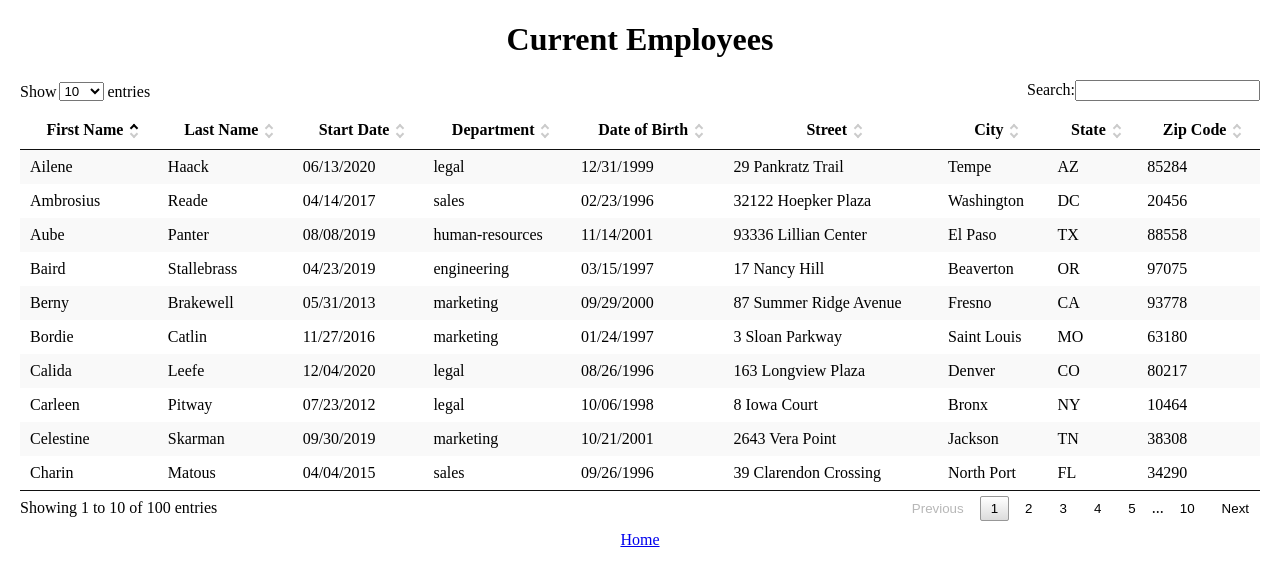
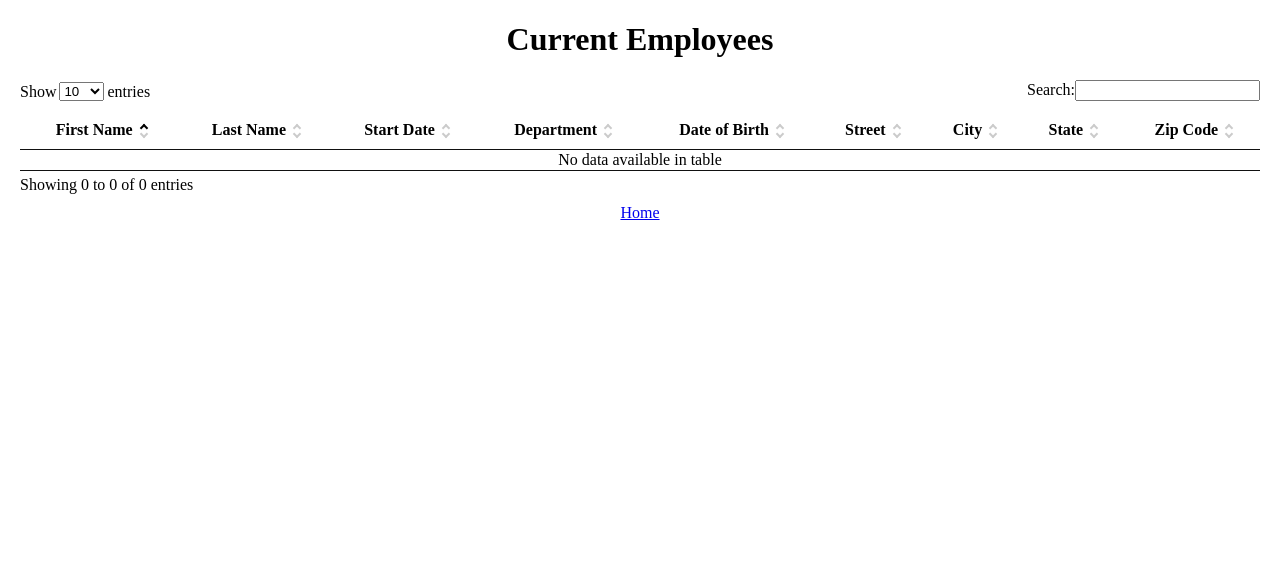
Before and after one commit to aiibe/SouksavanhSyphanravong_14_02122021, a React (Vite) app: page /employee-list in a window 1280 px wide. Shown: the top 586 px of the page. Built offline with nearby package versions, Linux system fonts and the light colour scheme.

Commit message:
Add data persistence via localStorage

```diff
--- a/src/components/EmployeeForm.tsx
+++ b/src/components/EmployeeForm.tsx
@@ -6,21 +6,27 @@ import { Controller, SubmitHandler, useForm } from "react-hook-form";
 import { departmentOptions, states } from "../constants";
 import { EmployeeFormPropsType, FormInputs } from "../types/form";
 import { stateToOption } from "../utils";
+import { addItem } from "../utils/storage";
 
 function EmployeeForm({ onSuccess }: EmployeeFormPropsType) {
   const memStates = useMemo(() => stateToOption(states), [states]); // memoized
   const { register, handleSubmit, control } = useForm<FormInputs>();
 
   const onSubmit: SubmitHandler<FormInputs> = (data) => {
-    const { birthDate, startDate } = data;
+    const { birthDate, startDate, zipCode } = data;
+
+    // Save data in the right format
     const serializeData = {
       ...data,
       birthDate: format(birthDate, "MM/dd/yyyy"),
       startDate: format(startDate, "MM/dd/yyyy"),
+      zipCode: Number(zipCode),
     };
-    console.log(serializeData);
 
-    // onSuccess()
+    addItem("employees", serializeData);
+
+    // Success, open modal
+    onSuccess();
   };
   return (
     <form onSubmit={handleSubmit(onSubmit)}>
@@ -88,9 +94,9 @@ function EmployeeForm({ onSuccess }: EmployeeFormPropsType) {
 
       <label>Department</label>
       <select {...register("department")}>
-        {departmentOptions.map(({ value, label }) => (
-          <option key={value} value={value}>
-            {label}
+        {departmentOptions.map((option) => (
+          <option key={option} value={option}>
+            {option}
           </option>
         ))}
       </select>
--- a/src/constants/index.ts
+++ b/src/constants/index.ts
@@ -1,11 +1,11 @@
 import { OptionType, StateType } from "../types/states";
 
-export const departmentOptions: OptionType[] = [
-  { value: "sales", label: "Sales" },
-  { value: "marketing", label: "Marketing" },
-  { value: "engineering", label: "Engineering" },
-  { value: "human-resources", label: "Human Resources" },
-  { value: "legal", label: "Legal" },
+export const departmentOptions: string[] = [
+  "Sales",
+  "Marketing",
+  "Engineering",
+  "Human Resources",
+  "Legal",
 ];
 
 export const states: StateType[] = [
--- a/src/pages/EmployeeList.tsx
+++ b/src/pages/EmployeeList.tsx
@@ -1,6 +1,8 @@
+import { useEffect, useState } from "react";
 import { Link } from "react-router-dom";
 import DataTable from "../components/DataTable";
-import data from "../mock/hr-net.json";
+import { getItems, setItems } from "../utils/storage";
+// import zdata from "../mock/hr-net.json";
 
 const columns = [
   { label: "First Name", field: "firstName" },
@@ -15,6 +17,17 @@ const columns = [
 ];
 
 function EmployeeList() {
+  const [data, setData] = useState([]);
+
+  useEffect(() => {
+    // Get data from localStorage
+    const employees = getItems("employees");
+    setData(employees ? employees : setItems("employees", []));
+
+    // // Mock data 150 fake employees (comment out)
+    // setData(zdata)
+  }, []);
+
   return (
     <div className="container employee-list">
       <h1 className="employee-list__title">Current Employees</h1>
--- a/src/pages/Home.tsx
+++ b/src/pages/Home.tsx
@@ -5,6 +5,7 @@ import Modal from "../components/Modal";
 
 function Home() {
   const [modalState, setModalState] = useState(false);
+
   return (
     <>
       <div className="title">
--- /dev/null
+++ b/src/utils/storage.ts
@@ -0,0 +1,34 @@
+// Enhance localstorage methods
+
+/**
+ * Get data by key
+ * @param key string key
+ * @returns Array of items
+ */
+export function getItems(key: string) {
+  const stringData = localStorage.getItem(key);
+  return stringData ? JSON.parse(stringData) : null;
+}
+
+/**
+ * Set new key value
+ * @param key string key
+ * @param value string or object item
+ * @returns New array of items created
+ */
+export function setItems(key: string, value: any) {
+  const val = typeof value === "string" ? value : JSON.stringify(value);
+  localStorage.setItem(key, val);
+  return getItems(key);
+}
+
+/**
+ * Add new value to data by key
+ * @param key string key
+ * @param value string or object item
+ * @returns Updated array of items
+ */
+export function addItem(key: string, value: any) {
+  const newData = JSON.stringify([...getItems(key), value]);
+  return setItems(key, newData);
+}
```
Also changed, not shown: src/types/form.ts (+12 -0 lines).
